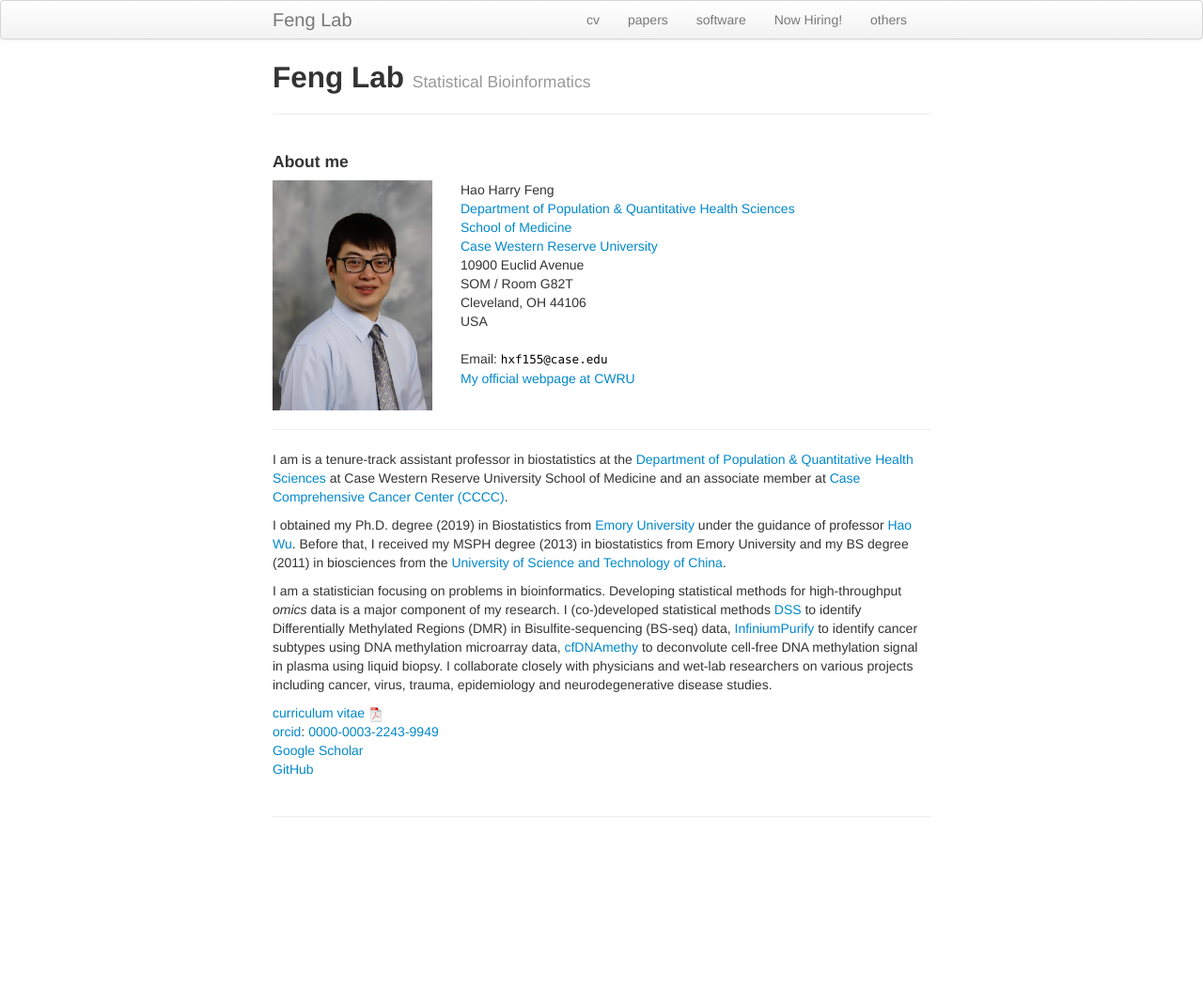
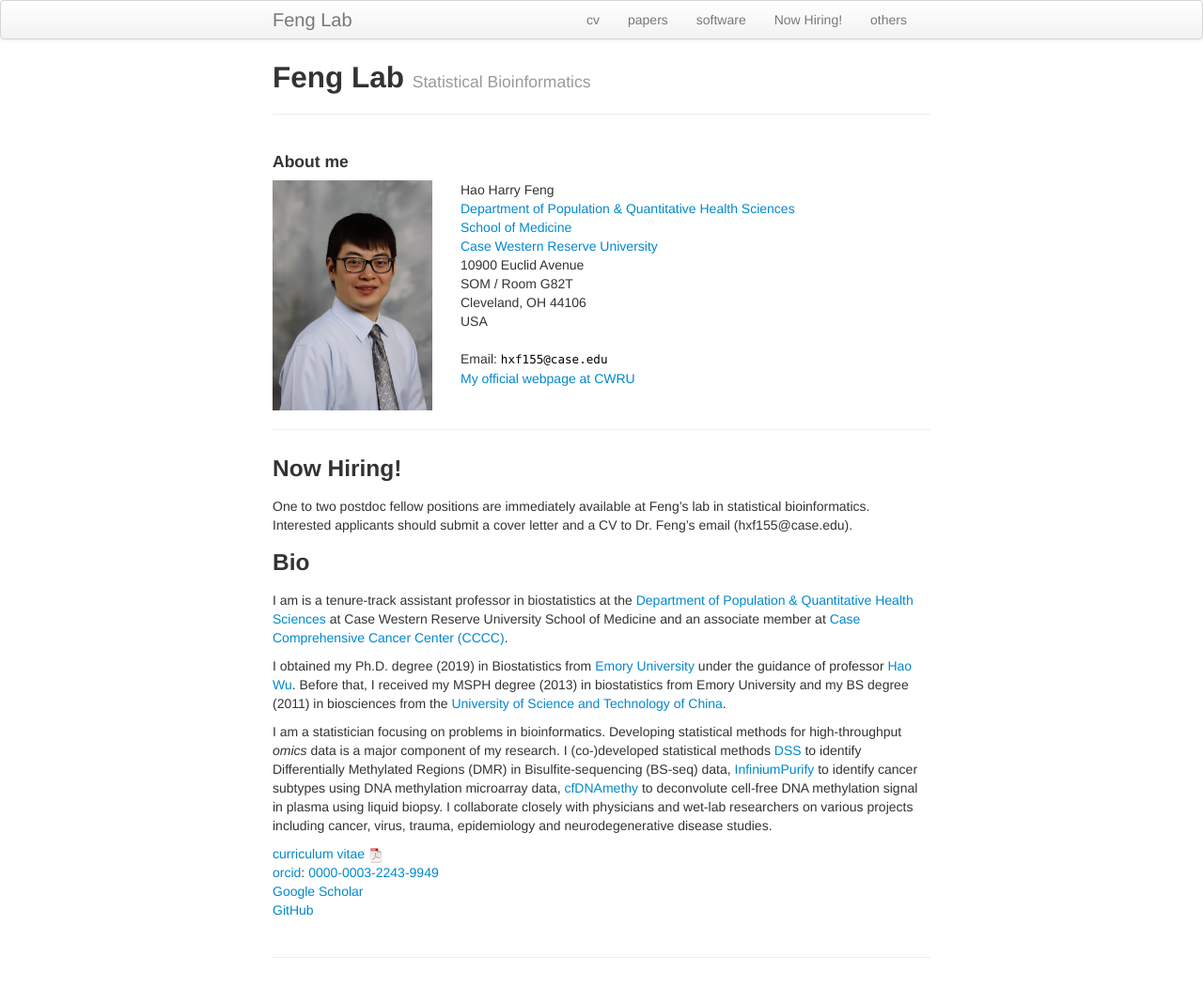
Before and after one commit to haoharryfeng/testpage4, a Jekyll site: the page built from index.md, in a window 1280 px wide. Shown: the whole page at 94% size. Built offline with Jekyll 4.4.1, drawn with Linux system fonts in a browser that asks for light colours; before the commit the page ends 901 px from its top, so only the background shows below that.

Commit message:
Update index.md

```diff
--- a/index.md
+++ b/index.md
@@ -43,6 +43,13 @@ description: Statistical Bioinformatics
 
 ---
 
+### Now Hiring!
+
+One to two postdoc fellow positions are immediately available at Feng's lab in statistical bioinformatics.
+Interested applicants should submit a cover letter and a CV to Dr. Feng's email (hxf155@case.edu).
+
+### Bio
+
 
 I am is a tenure-track assistant professor in biostatistics at the
 [Department of Population &amp; Quantitative Health Sciences](http://epbiwww.case.edu/)
```
